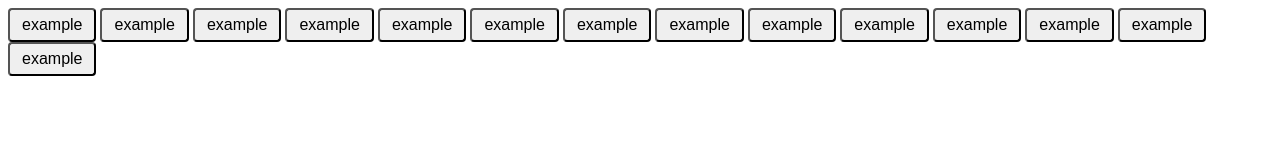
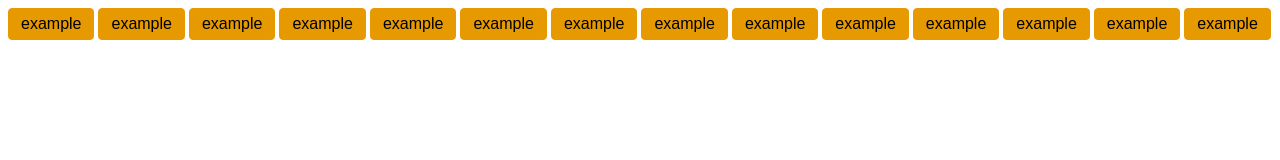
Before and after one commit to uwuMAKSON/html-css-example, a plain HTML site: page index.html in a window 1280 px wide. Drawn offline with Linux system fonts and the light colour scheme.

Commit message:
added back color

```diff
--- a/styles.css
+++ b/styles.css
@@ -3,4 +3,6 @@
     padding: 6px 12px;
     display: inline-block;
     border-radius: 4px;
+    background-color: hsl(40, 100%, 45%);
+    border: solid 1px  hsl(40, 100%, 45%) ;
 }
```
